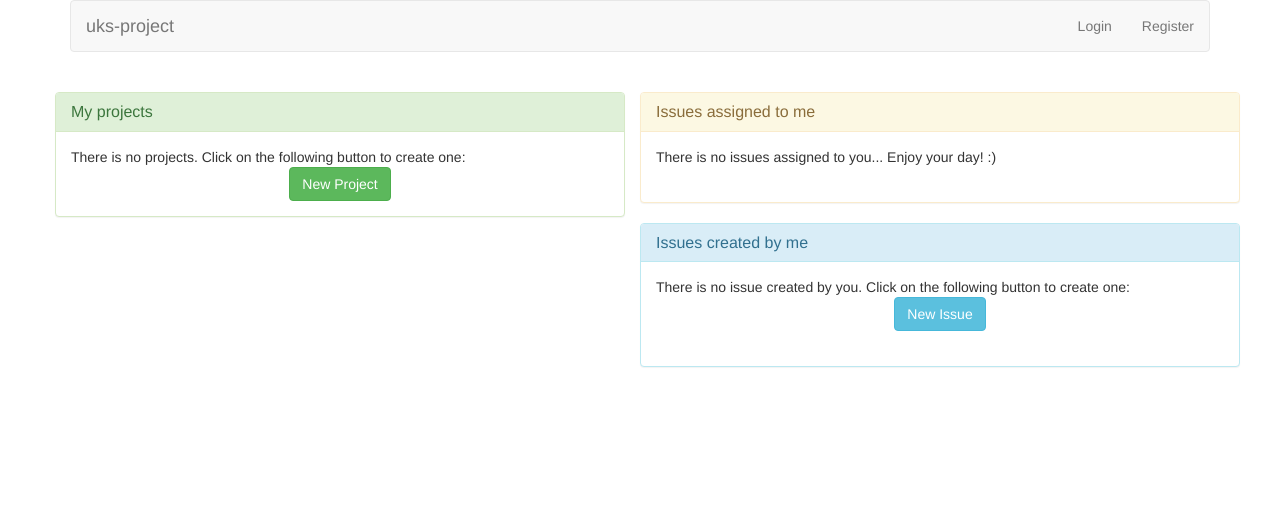
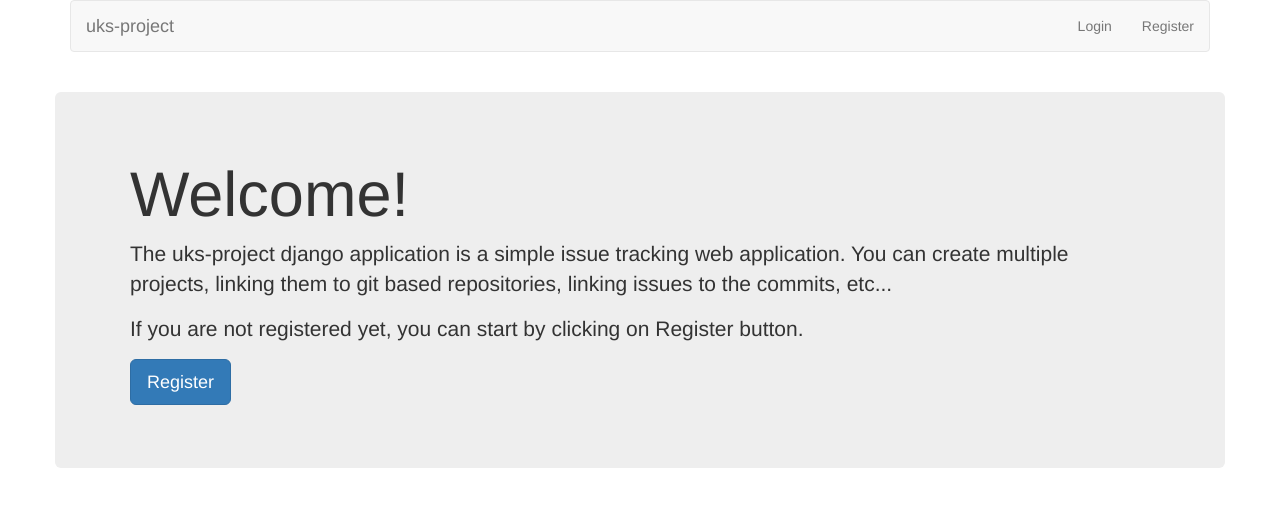
Before and after one commit to ftn-tim2/uks-project, a Django app: page / in a window 1280 px wide. Shown: the top 507 px of the page. Run offline with Django 3.2, Linux system fonts and the light colour scheme; data that the repository does not hold is empty; some libraries are stand-ins or nearby versions.

Commit message:
hiding list of projects, issues assigned to me and issues created by me from the welcome page

```diff
--- a/src/uks/templates/index.html
+++ b/src/uks/templates/index.html
@@ -3,6 +3,7 @@
 
 {% block content %}
 
+{% if user.is_authenticated %}
 <div class="row">
     <div class="col-md-6">
         <div class="panel panel-success">
@@ -97,7 +98,7 @@
                         </a>
                         {% else %}
                         {% for issue in issues_create_by_me %}
-                         <a href="/uks/issue_view/{{issue.id}}" class="list-group-item active">
+                        <a href="/uks/issue_view/{{issue.id}}" class="list-group-item active">
                             <h4 class="list-group-item-heading">
                                 {% bootstrap_icon "tag" %} {{ issue.title }}
                             </h4>
@@ -124,5 +125,23 @@
         </div>
     </div>
 </div>
+{% else %}
+<div class="jumbotron">
+    <div class="container">
+        <h1>Welcome!</h1>
+        <p>
+            The uks-project django application is a simple issue tracking web application.
+            You can create multiple projects, linking them to git based repositories, linking issues to the commits,
+            etc...
+        </p>
+        <p>
+            If you are not registered yet, you can start by clicking on Register button.
+        </p>
+        <p><a class="btn btn-primary btn-lg" href="{% url 'registration_register' %}">{% bootstrap_icon "register" %}
+            Register</a></p>
+    </div>
+</div>
 
+
+{% endif %}
 {% endblock %}
```
